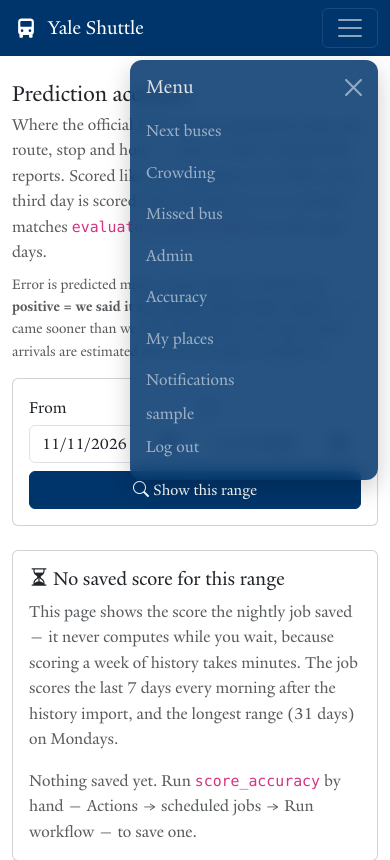
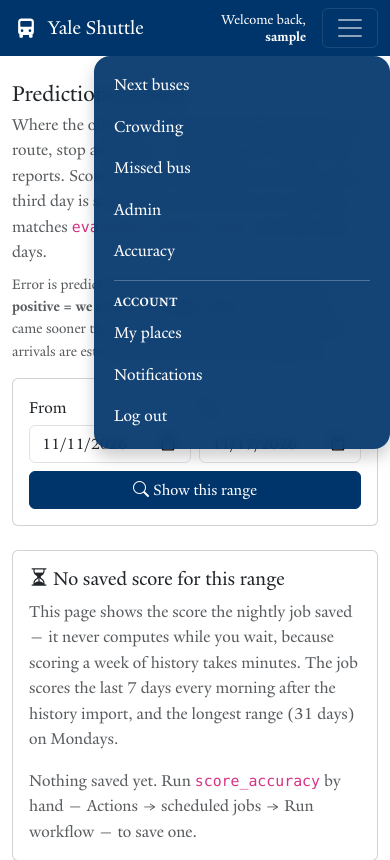
Before and after one commit to vchen017/project-yale-shuttle, a Django app: page /reliability/dashboard/ in a window 390 px wide, after a click that opens the changed part. Shown: the top 860 px of the page. Run offline with Django 5.2, Linux system fonts and the light colour scheme; the visitor is signed in with stand-in values (Sample User, id 1); data that the repository does not hold is empty.

Commit message:
Drop the nav's menu down from the menu button, and greet riders in the bar
Below 1200 px the menu now drops down from the bar's bottom edge, flush
with the right edge of the page, with rounded corners, white text and a
slightly see-through blue; the page behind isn't greyed and keeps its
scrollbar. Its account links sit under an "Account" label.

"Welcome back, <name>" moves from the home page's hero into the top bar,
on every page: next to the menu button below 1200 px, and before "Log
out" from 1200 px. Admins still get "Open the admin · Post an alert" in
the hero.

Co-Authored-By: Claude Opus 5.5 <noreply@anthropic.com>

```diff
--- a/core/static/core/app.css
+++ b/core/static/core/app.css
@@ -124,36 +124,53 @@
 
 .site-footer { border-top: 1px solid var(--bs-border-color); }
 
-/* Below 1200 px the nav's links open in a box under the menu button, over the
-   page: only as tall as its links, a little see-through, and the page behind it
-   isn't dimmed. It's Bootstrap's offcanvas, restyled from a full-height column. */
+/* Below 1200 px the nav's links drop down from the menu button, over the page:
+   from the bar's bottom edge, flush with the screen's right edge, only as tall
+   as its links, a little see-through, white text, and the page behind isn't
+   greyed. It's Bootstrap's offcanvas (for Esc, clicking outside and focus),
+   restyled from a full-height side panel. */
 @media (max-width: 1199.98px) {
-  .navbar > .container { position: relative; }
   .navbar .offcanvas.offcanvas-end {
-    position: absolute;
-    top: calc(100% + 0.75rem);
-    right: 0.75rem;
+    --bs-navbar-color: #fff;
+    --bs-navbar-hover-color: rgba(255, 255, 255, 0.75);
+    position: absolute;  /* inside .navbar, which Bootstrap positions */
+    top: 100%;
+    right: 0;
     bottom: auto;
-    width: 15.5rem;
+    width: 18.5rem;  /* "Welcome back, admin@example.com" fits on one line */
     height: auto;
-    max-height: calc(100vh - 5rem);
+    max-height: calc(100vh - 4rem);
     border: 0;
-    border-radius: 0.75rem;
-    background-color: rgba(0, 53, 107, 0.85);
+    border-radius: 1rem;
+    background-color: rgba(0, 53, 107, 0.92);
     -webkit-backdrop-filter: blur(8px);
     backdrop-filter: blur(8px);
-    box-shadow: 0 0.5rem 1.5rem rgba(0, 0, 0, 0.2);
-    opacity: 0;
-    transform: translateY(-0.5rem);
-    transition: opacity 0.15s ease-out, transform 0.15s ease-out;
+    box-shadow: 0 0.5rem 1rem rgba(0, 0, 0, 0.2);
+    transform: none;
+    clip-path: inset(0 -1.5rem 100% -1.5rem);  /* closed: nothing shows below the bar */
+    transition: clip-path 0.2s ease-out;
   }
   .navbar .offcanvas.showing,
-  .navbar .offcanvas.show:not(.hiding) { opacity: 1; transform: none; }
-  .navbar .offcanvas .offcanvas-header { padding: 0.75rem 1rem 0.25rem; }
-  .navbar .offcanvas .offcanvas-body { padding: 0.25rem 1rem 0.75rem; }
+  .navbar .offcanvas.show:not(.hiding) { clip-path: inset(0 -1.5rem -1.5rem -1.5rem); }
+  .navbar .offcanvas .offcanvas-body { padding: 0.5rem 1.25rem 0.75rem; }
 }
 @media (max-width: 1199.98px) and (prefers-reduced-motion: reduce) {
   .navbar .offcanvas.offcanvas-end { transition: none; }
+}
+/* "Welcome back, ..." in the top bar; on phones the name goes under it, in smaller text */
+.navbar-greeting { color: #fff; }
+.navbar-greeting strong { overflow-wrap: anywhere; }
+@media (max-width: 575.98px) { .navbar-greeting { font-size: 0.875rem; line-height: 1.25; } }
+/* The drop-down's "Account" label over the rider's own pages */
+.navbar .navbar-section {
+  margin-top: 0.5rem;
+  padding-top: 0.75rem;
+  border-top: 1px solid rgba(255, 255, 255, 0.25);
+  color: #fff;
+  font-size: 0.8125rem;
+  font-weight: 600;
+  letter-spacing: 0.04em;
+  text-transform: uppercase;
 }
 /* The nav's menu is the site's only offcanvas: clicking outside it still closes it, but nothing is greyed */
 .offcanvas-backdrop.show { opacity: 0; }
--- a/templates/base.html
+++ b/templates/base.html
@@ -32,16 +32,16 @@
       <a class="navbar-brand d-flex align-items-center gap-2" href="{% url 'home' %}">
         <img src="{% static 'core/favicon.svg' %}" alt="" width="28" height="28">Yale Shuttle
       </a>
+      {% if user.is_authenticated %}
+        {# Below 1200 px the greeting stays in the bar while the links drop down; from 1200 px it sits with the links #}
+        <span class="navbar-text navbar-greeting d-xl-none ms-auto me-3 py-0 text-end">Welcome back, <strong class="d-block d-sm-inline">{{ user.username }}</strong></span>
+      {% endif %}
       <button class="navbar-toggler" type="button" data-bs-toggle="offcanvas" data-bs-target="#nav"
               aria-controls="nav" aria-label="Menu">
         <span class="navbar-toggler-icon"></span>
       </button>
-      {# Below 1200 px the links open in a box under the menu button, over the page (app.css) #}
-      <div class="offcanvas offcanvas-end" tabindex="-1" id="nav" aria-labelledby="nav-title">
-        <div class="offcanvas-header">
-          <span class="offcanvas-title h5 mb-0" id="nav-title">Menu</span>
-          <button type="button" class="btn-close" data-bs-dismiss="offcanvas" aria-label="Close"></button>
-        </div>
+      {# Below 1200 px the links drop down from the menu button, over the page (app.css) #}
+      <div class="offcanvas offcanvas-end" tabindex="-1" id="nav" aria-label="Menu" data-bs-scroll="true">
         <div class="offcanvas-body">
           <ul class="navbar-nav ms-auto align-items-xl-center">
             <li class="nav-item"><a class="nav-link" href="{% url 'stops' %}">Next buses</a></li>
@@ -52,9 +52,10 @@
                 <li class="nav-item"><a class="nav-link" href="{% url 'admin:index' %}">Admin</a></li>
                 <li class="nav-item"><a class="nav-link" href="{% url 'accuracy-dashboard' %}">Accuracy</a></li>
               {% endif %}
+              <li class="nav-item navbar-section d-xl-none">Account</li>
               <li class="nav-item"><a class="nav-link" href="{% url 'my-places' %}">My places</a></li>
               <li class="nav-item"><a class="nav-link" href="{% url 'notifications' %}">Notifications</a></li>
-              <li class="nav-item"><span class="navbar-text me-xl-2">{{ user.username }}</span></li>
+              <li class="nav-item d-none d-xl-block"><span class="navbar-text navbar-greeting me-xl-2">Welcome back, <strong>{{ user.username }}</strong></span></li>
               <li class="nav-item">
                 <form method="post" action="{% url 'logout' %}">
                   {% csrf_token %}
```
Also changed, not shown: core/test_home_hero.py (+7 -0 lines), templates/core/home.html (+5 -8 lines).
